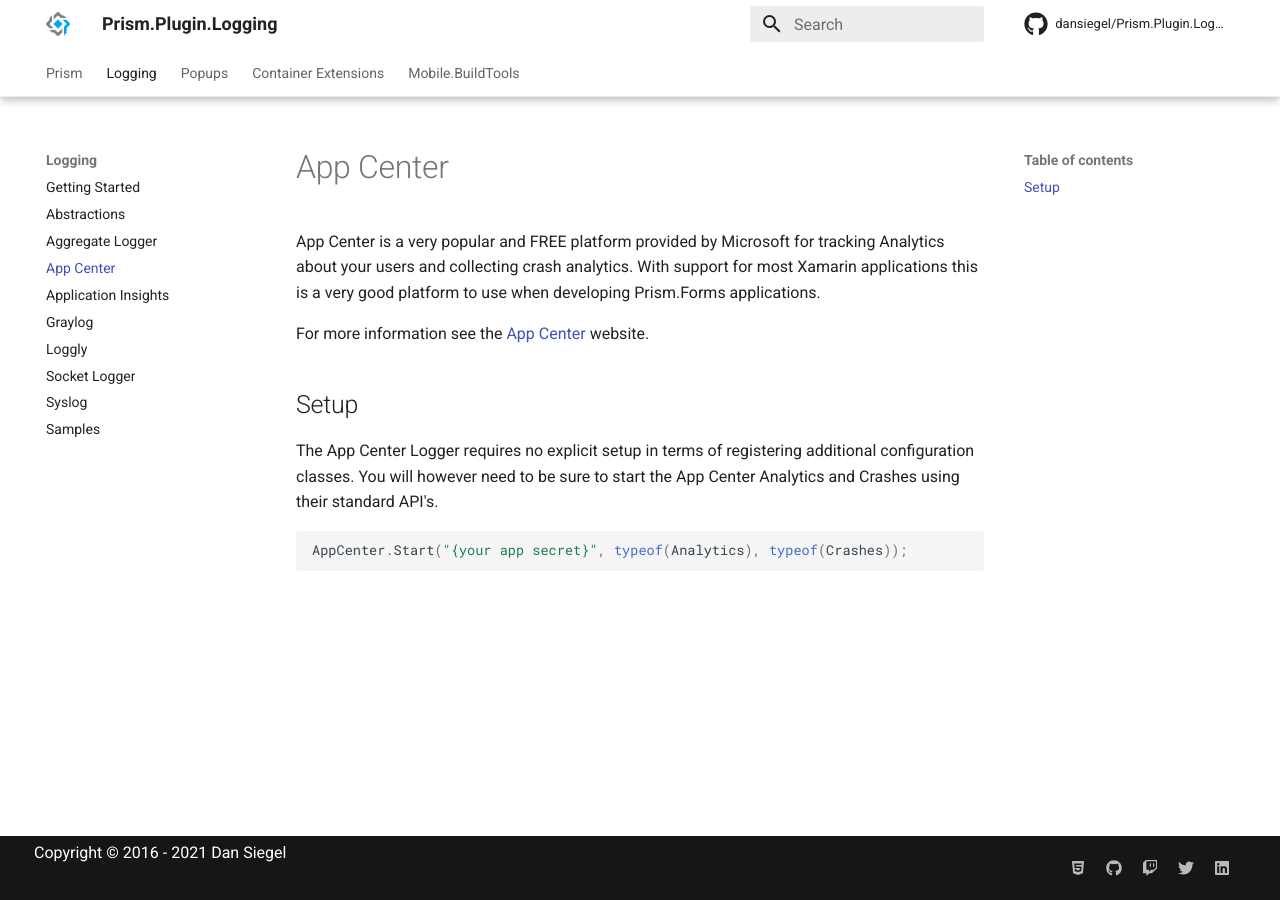
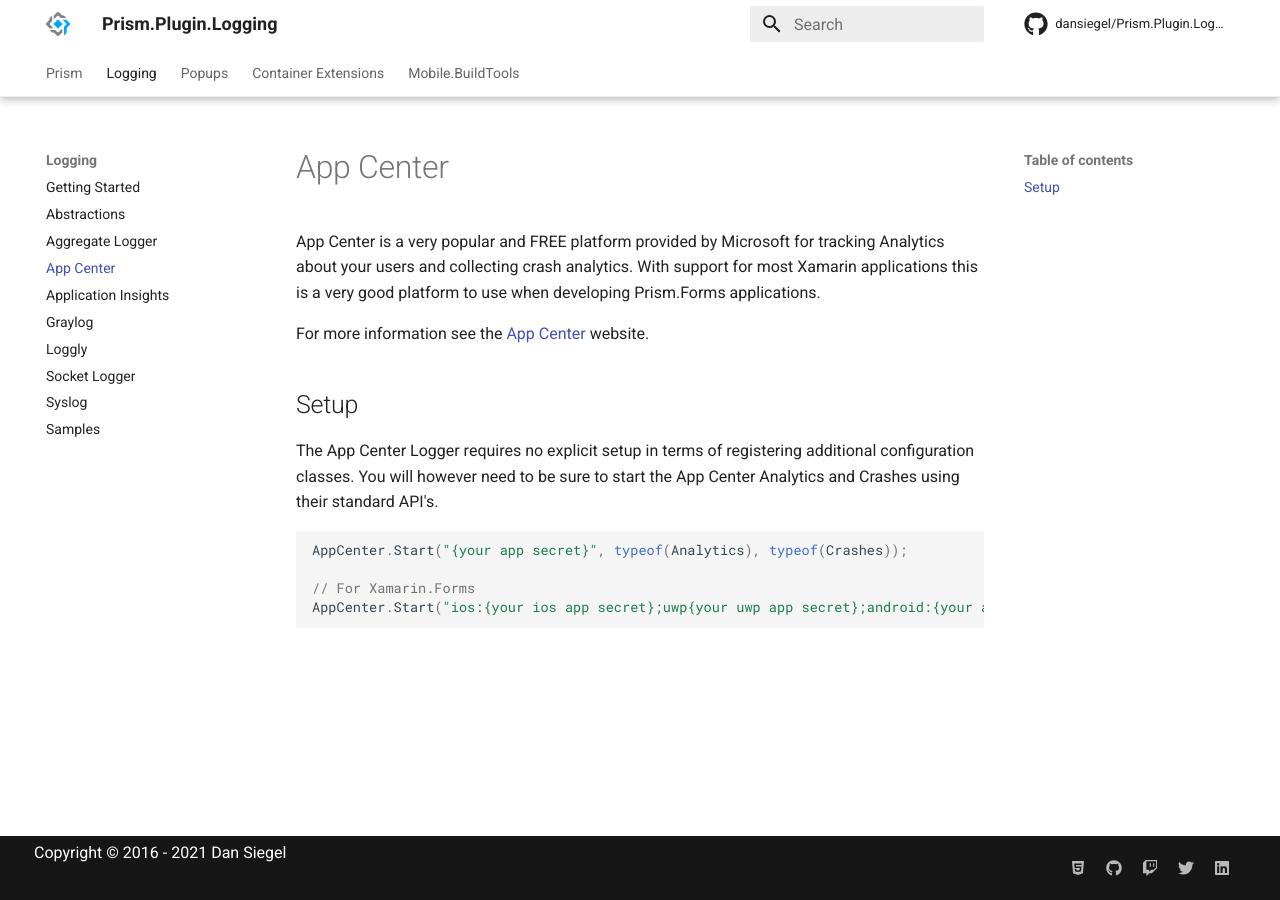
Before and after one commit to dansiegel/Prism.Plugin.Logging, an MkDocs documentation site: the page built from docs/appcenter/index.md, in a window 1280 px wide. Built offline with MkDocs 1.6.1 and Material for MkDocs 9.7.7, drawn with Linux system fonts in a browser that asks for light colours; comment, search, counter and statistics services are not loaded.

Commit message:
updated the appcenter registration for clarification
updated the appcenter registration for clarification

````diff
--- a/docs/appcenter/index.md
+++ b/docs/appcenter/index.md
@@ -10,4 +10,8 @@
 
 ```c#
 AppCenter.Start("{your app secret}", typeof(Analytics), typeof(Crashes));
+
+// For Xamarin.Forms
+AppCenter.Start("ios:{your ios app secret};uwp{your uwp app secret};android:{your android app secret};", typeof(Analytics), typeof(Crashes));
+
 ```
````
